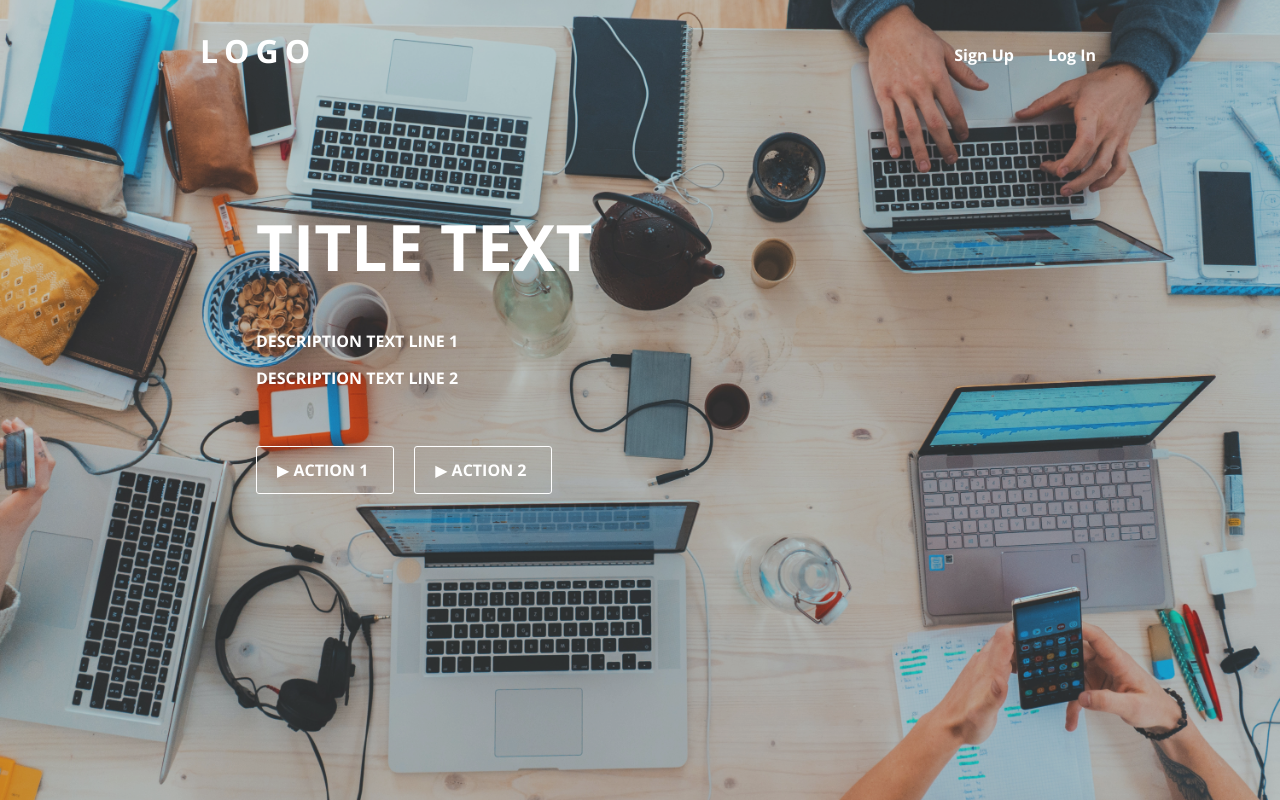
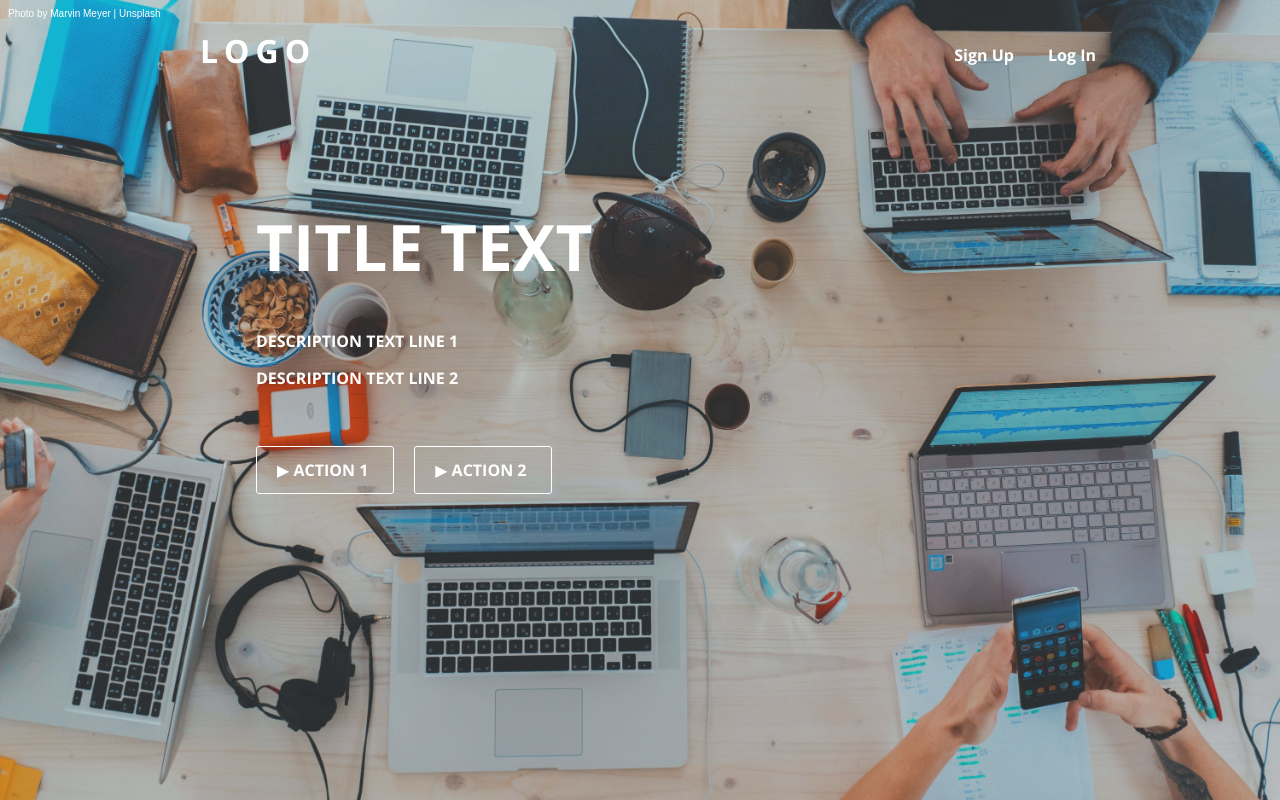
Before and after one commit to travelingaries/Python-Django-Auth-Template, a Django app: page / in a window 1280 px wide. Run offline with Django 3.2, Linux system fonts and the light colour scheme.

Commit message:
minimize background img and add credit

```diff
--- a/django_auth_example/static/css/index.css
+++ b/django_auth_example/static/css/index.css
@@ -56,3 +56,10 @@
     display: inline-block;
     margin-right: 16px;
 }
+
+#credit {
+    font-family: sans-serif;
+    font-size: 10px;
+    color: white;
+    position: absolute;
+}
--- a/django_auth_example/templates/index.html
+++ b/django_auth_example/templates/index.html
@@ -28,4 +28,5 @@
         </script>
     </div>
 </div>
+<div id="credit">Photo by Marvin Meyer | Unsplash</div>
 {% endblock %}
```
Also changed, not shown: django_auth_example/static/img/marvin-meyer-SYTO3xs06fU-unsplash.jpeg.
